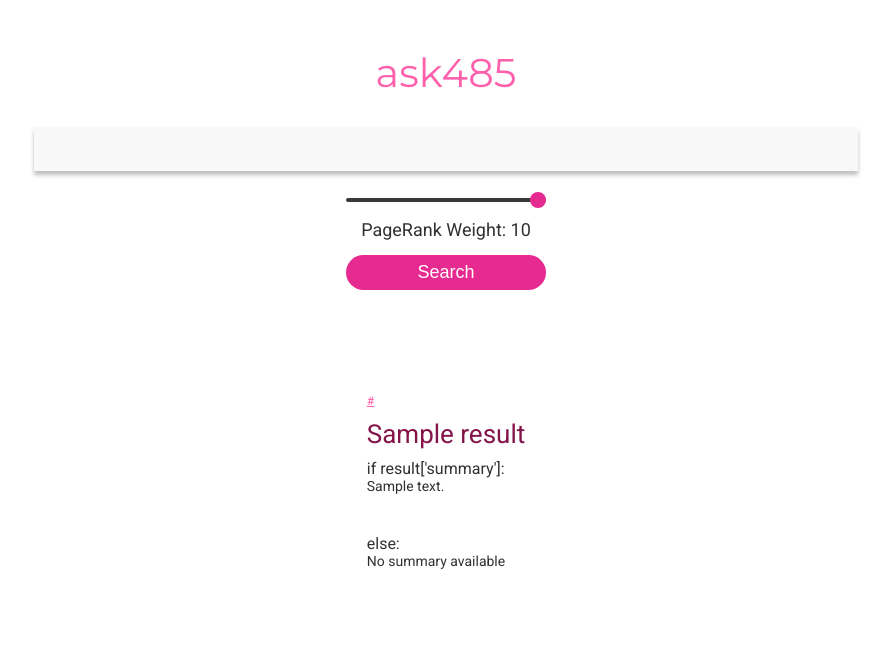
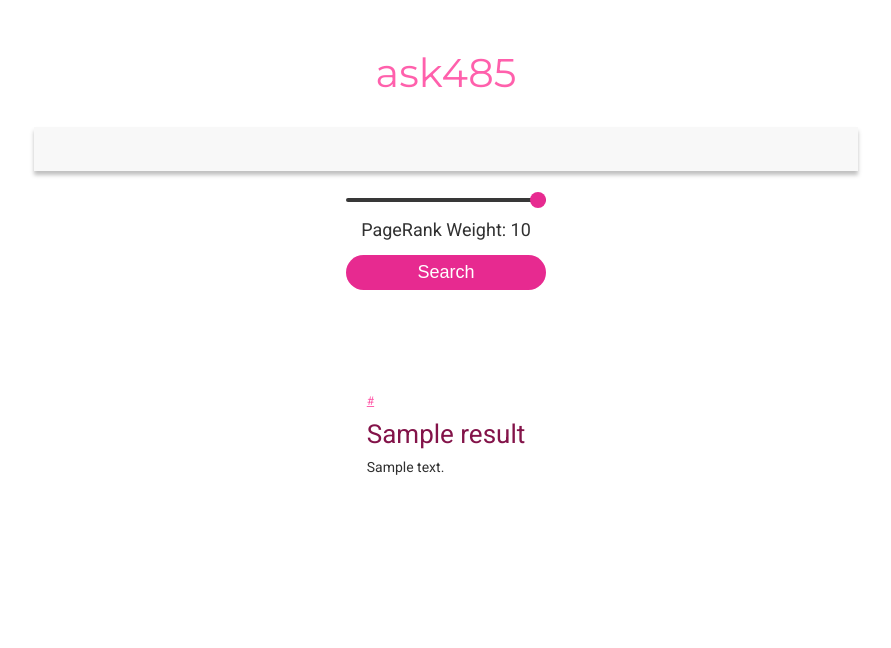
Before and after one commit to kensknee/Scalable-Search-Engine, a Flask app: template search/templates/index.html in a window 1280 px wide. Shown: the top 648 px of the page, without its empty margins (194-1085 px from the left). Run offline with Flask 3, Linux system fonts and the light colour scheme; the template is opened without the code that fills it: most values are stand-ins (such as "Sample title", 1, 10 or a date in 2020).

Commit message:
Update index.html

```diff
--- a/search/templates/index.html
+++ b/search/templates/index.html
@@ -9,7 +9,7 @@
 <body>
     <div class="feed">
         <div class="ask485">ask485</div>
-        <div class = "search_bar">
+        <div class="search_bar">
         <form action="/" method="GET" class="search_bar">
             <input type="text" name="q" value="{{ query }}"/>
             <input type="range" name="w" min="0" max="1" step="0.01" value="{{ weight }}"/>
@@ -23,10 +23,11 @@
                     <div class="doc">
                         <a class="doc_url" href="{{ result['url'] }}">{{ result['url'] }}</a>
                         <div class="doc_title">{{ result['title'] }}</div>
-                        if result['summary']:
+                        {% if result['summary'] %}
                             <div class="doc_summary">{{ result['summary'] }}</div>
-                        else:
+                        {% else %}
                             <div class="doc_summary">No summary available</div>
+                        {% endif %}
                     </div>
                 {% endfor %}
             {% else %}
```
